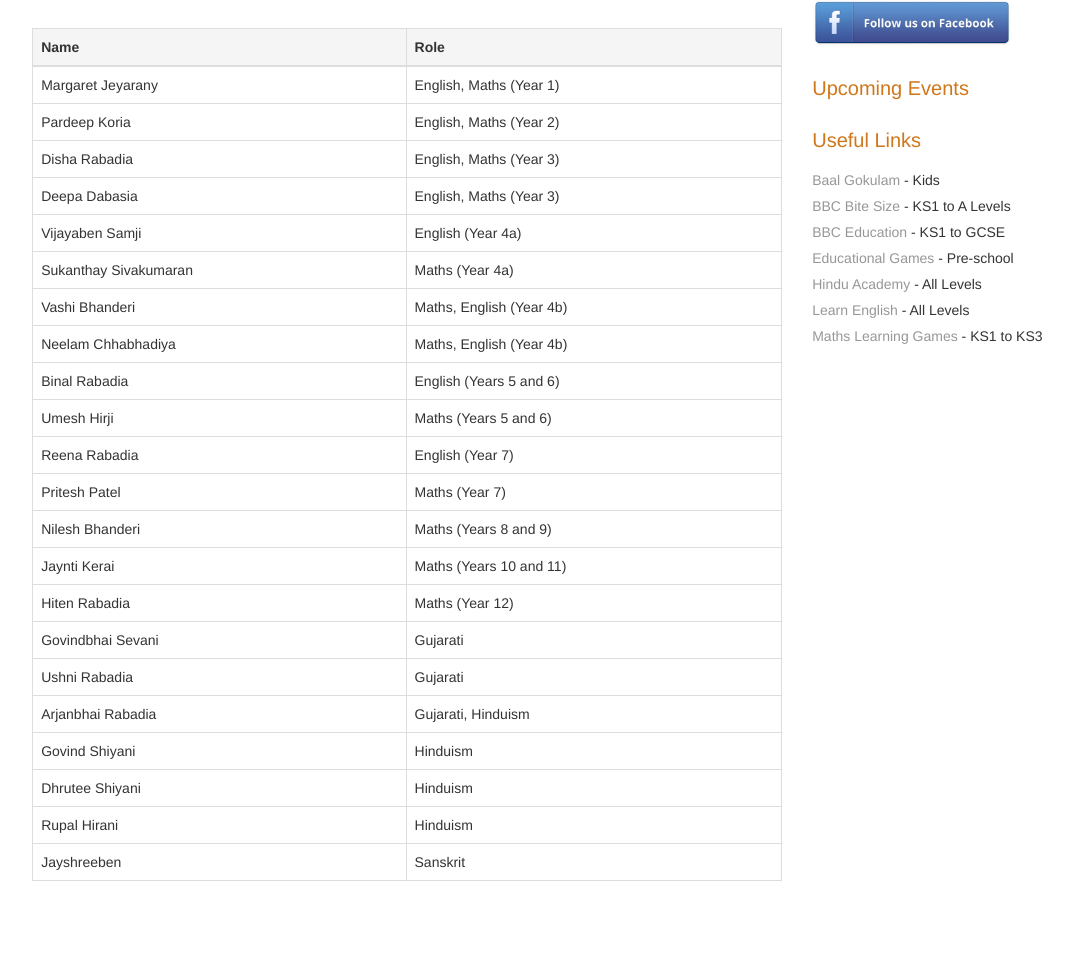
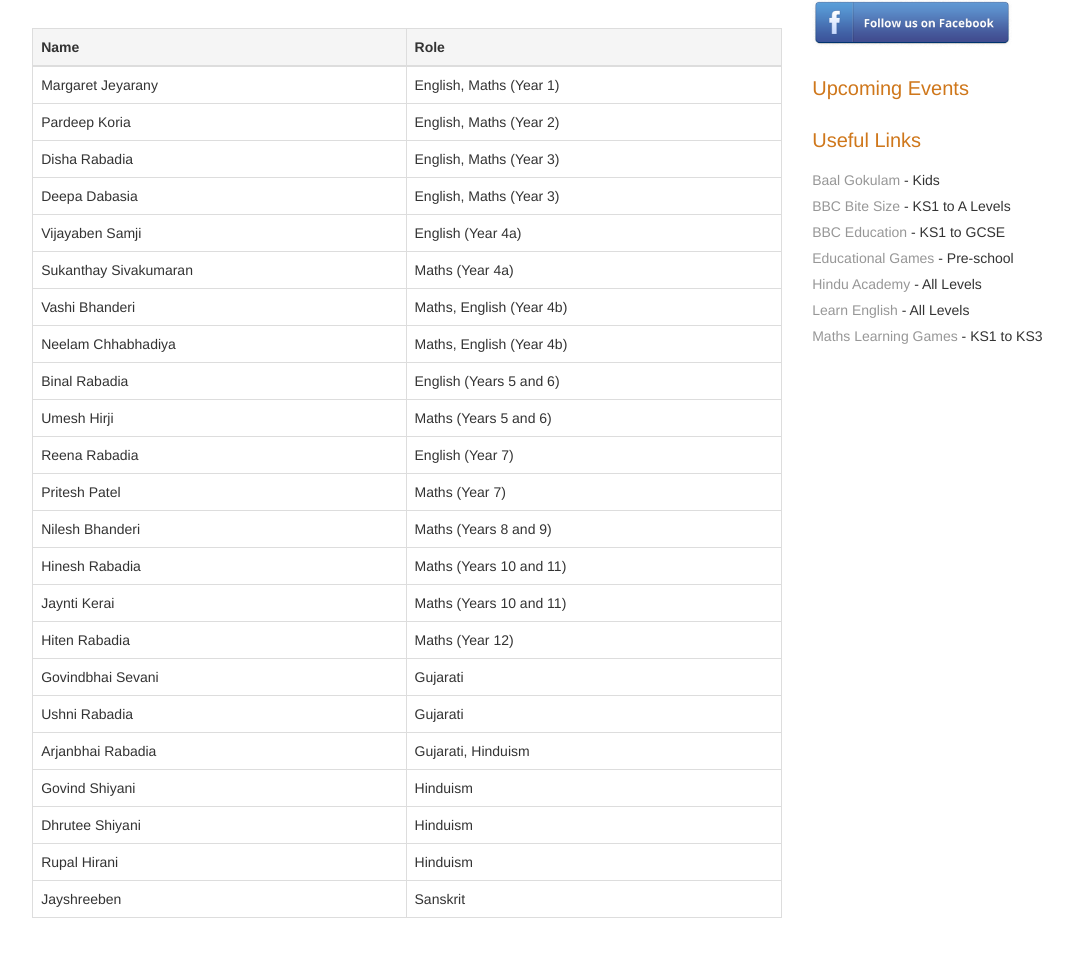
Before and after one commit to miteshsevani/hya, a PHP site: page /volunteers.php in a window 1280 px wide. Shown: the part 640-1598 px from the top of the page, without its empty margins (89-1162 px from the left). Run offline with PHP 8.4, Linux system fonts and the light colour scheme; some libraries are stand-ins or nearby versions.

Commit message:
Added back volunteers list

```diff
--- a/volunteers.php
+++ b/volunteers.php
@@ -39,7 +39,7 @@
 							<tr><td>Reena Rabadia</td><td>English (Year 7)</td></tr>
 							<tr><td>Pritesh Patel</td><td>Maths (Year 7)</td></tr>
 							<tr><td>Nilesh Bhanderi</td><td>Maths (Years 8 and 9)</td></tr>
-
+							<tr><td>Hinesh Rabadia</td><td>Maths (Years 10 and 11)</td></tr>
 							<tr><td>Jaynti Kerai</td><td>Maths (Years 10 and 11)</td></tr>
 							<tr><td>Hiten Rabadia</td><td>Maths (Year 12)</td></tr>
 							<tr><td>Govindbhai Sevani</td><td>Gujarati</td></tr>
```
